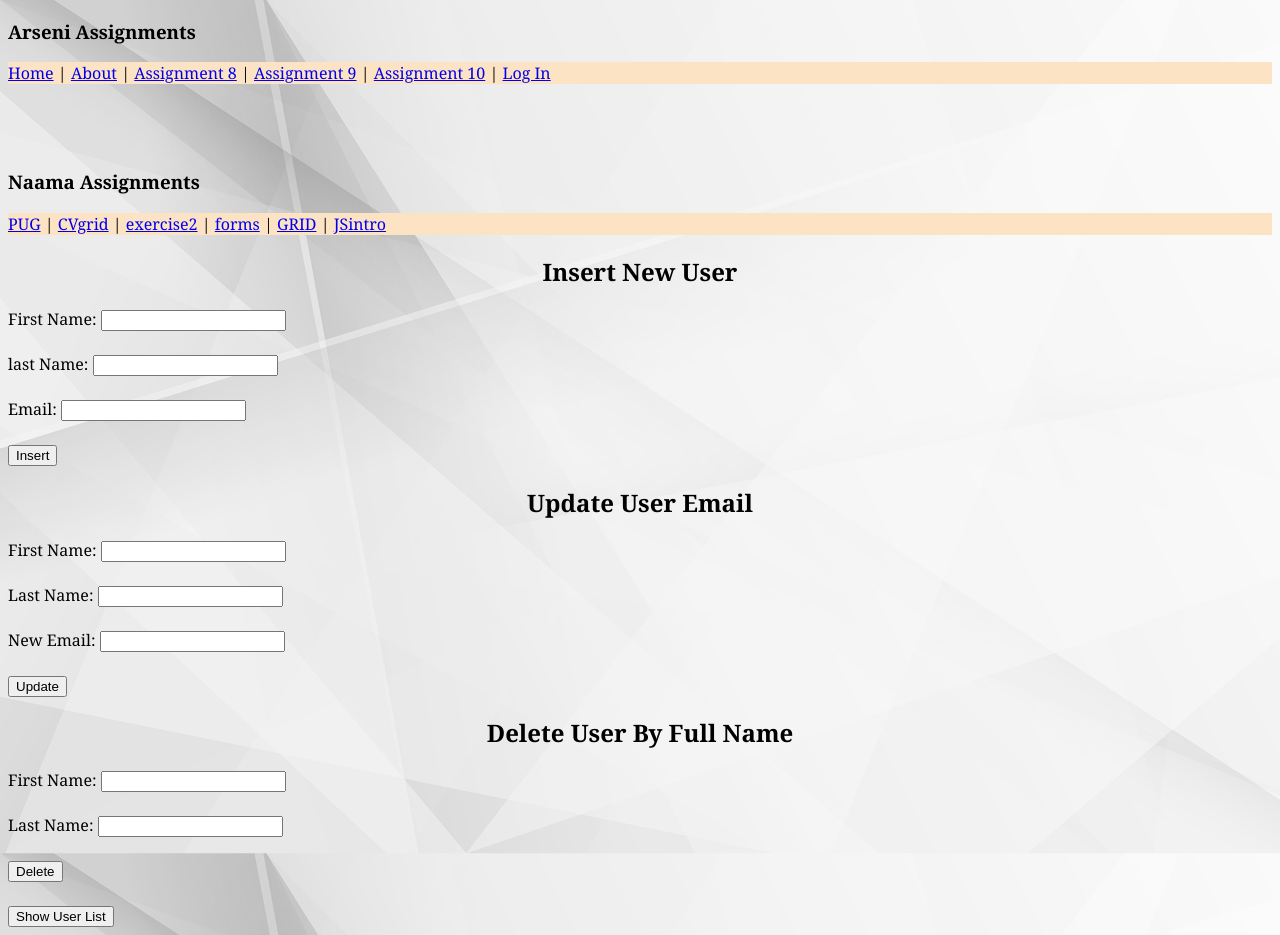
After one commit to Nitaybb/Nitay-Ben-Baruch-new, a Flask app: page /assignment10 in a window 1280 px wide. The commit adds this page. Run offline with Flask 2, Linux system fonts and the light colour scheme.

Commit message:
assignment 10

```diff
--- a/app.py
+++ b/app.py
@@ -11,6 +11,11 @@ my_users = {'user1': {'first_name': 'Nitay', 'last_name': 'Ben Baruch', 'email':
             'user5': {'first_name': 'Arsani', 'last_name': 'WEB', 'email': 'user5@Xmail.com'},
             'user6': {'first_name': 'Volley', 'last_name': 'Ball', 'email': 'user6@Xmail.com'}
             }
+
+# Assignment 10
+
+from pages.assignment10.assignment10 import assignment10
+app.register_blueprint(assignment10)
 
 
 # Assignment 9
--- /dev/null
+++ b/pages/assignment10/assignment10.py
@@ -0,0 +1,60 @@
+from flask import redirect, render_template, request, Blueprint
+from interact_db import interact_db
+
+
+change_message = ""
+
+assignment10 = Blueprint('assignment10', __name__, static_folder='static', static_url_path='/assignment10', template_folder='templates')
+
+
+@assignment10.route("/assignment10", methods=['GET', 'POST'])
+def assignment10s():
+    global change_message
+    change_message = ""
+    return render_template('assignment10.html')
+
+
+# insert
+@assignment10.route('/insert_new_user', methods=['POST'])
+def insert_new_users():
+    email = request.form['email']
+    first_name = request.form['first_name']
+    last_name = request.form['last_name']
+    query = "INSERT INTO users(email, first_name, last_name) VALUES ('%s', '%s', '%s')" % (email, first_name, last_name)
+    interact_db(query=query, query_type='commit')
+    global change_message
+    change_message = "The user "+first_name + " " + last_name+" is add to users table"
+    return redirect('/user_list')
+
+
+# update
+@assignment10.route('/update_user', methods=['POST'])
+def update_users():
+    first_name = request.form['first_name']
+    last_name = request.form['last_name']
+    new_email = request.form['new_email']
+    query = "update users set email = '%s' where first_name = '%s' and last_name = '%s';" % (new_email, first_name, last_name)
+    interact_db(query=query, query_type='commit')
+    global change_message
+    change_message = "The email of the user "+first_name + " is updated to " + new_email + "."
+    return redirect('/user_list')
+
+
+#### Delete user by first & last name ####
+@assignment10.route('/delete_user', methods=['POST'])
+def delete_users():
+    first_name = request.form['first_name']
+    last_name = request.form['last_name']
+    query = "DELETE FROM users where first_name = '%s' and last_name = '%s';" % (first_name, last_name)
+    interact_db(query, query_type='commit')
+    global change_message
+    change_message = "The user: " + first_name + " " + last_name + " was deleted"
+    return redirect('/user_list')
+
+
+#### Print user list ####
+@assignment10.route('/user_list')
+def user_lists():
+    query = "select * from users"
+    query_result = interact_db(query=query, query_type='fetch')
+    return render_template('assignment10.html', user_list=query_result, change_message=change_message)
--- /dev/null
+++ b/pages/assignment10/templates/assignment10.html
@@ -0,0 +1,63 @@
+{% extends 'base.html' %}
+
+{% block title %}
+    Assignment 10 Page
+{% endblock %}
+
+{% block header %}
+    <h1>This is the Assignment 10 Page!</h1>
+{% endblock %}
+
+{% block body %}
+    {% set page_name = 'Assignment 10 Page' %}
+
+    <div class="content">
+
+        <!-- NEW USER FORM -->
+        <h2 class="h2_assi10">Insert New User </h2>
+        <form action="/insert_new_user" method="POST">
+            First Name: <input name="first_name" type="text"> <br><br>
+            last Name: <input name="last_name" type="text"> <br><br>
+            Email: <input name="email" type="email"> <br><br>
+            <input type="submit" value="Insert">
+        </form>
+
+        <!-- UPDATE USER FORM -->
+        <h2 class="h2_assi10">Update User Email </h2>
+        <form action="/update_user" method="POST">
+            First Name: <input name="first_name" type="text"> <br><br>
+            Last Name: <input name="last_name" type="text"> <br><br>
+            New Email: <input name="new_email" type="email"> <br><br>
+            <input type="submit" value="Update">
+        </form>
+
+        <!-- DELETE USER FORM -->
+        <h2 class="h2_assi10">Delete User By Full Name</h2>
+        <form action="/delete_user" method="POST">
+            First Name: <input name="first_name" type="text"> <br><br>
+            Last Name: <input name="last_name" type="text"> <br><br>
+            <input type="submit" value="Delete">
+        </form>
+
+        {% if user_list %}
+            <h2 class="h2_assi10">User List:</h2>
+            <ul>
+                {% for user in user_list %}
+                <li>
+                    <b>Full Name:</b> {{ user.first_name }}, {{ user.last_name }}, <b>Email:</b> {{ user.email }}
+                </li>
+                {% endfor %}
+            </ul>
+
+        <p>{{ change_message }}</p>
+
+        {% else %}
+        <br>
+        <form action="/user_list" method="GET">
+            <input type="submit" value="Show User List">
+        </form>
+
+        {% endif %}
+
+    </div>
+{% endblock %}
--- a/static/css/base.css
+++ b/static/css/base.css
@@ -16,3 +16,6 @@ body {
     background-size: cover;
     font-family: Georgia;
 }
+header {
+    background-color: rgb(252, 227, 196);
+}
--- a/templates/menu.html
+++ b/templates/menu.html
@@ -4,7 +4,8 @@
     <a href="/">Home</a> |
     <a href="/about">About</a> |
     <a href="/assignment8">Assignment 8</a> |
-     <a href="/assignment9">Assignment 9</a> |
+    <a href="/assignment9">Assignment 9</a> |
+    <a href="/assignment10">Assignment 10</a> |
     {% if session.username %} <a href="/logout">Log Out</a> {% else %}  <a href="/login">Log In</a> {% endif %}
 </header>
 <br>
```
Also changed, not shown: interact_db.py (added, +33 -0 lines), README.md.
